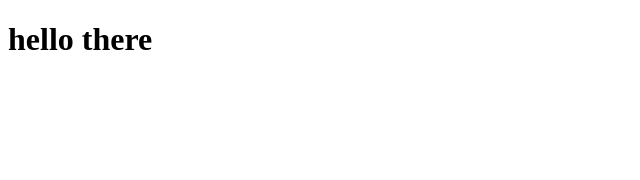
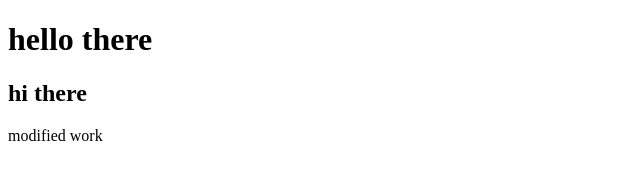
Before and after one commit to nomi-shah/node-chat, a website: page public/index.html in a window 1280 px wide. Shown: the whole page, without its empty margins (0-640 px from the left). Drawn offline with Linux system fonts and the light colour scheme.

Commit message:
changes in index

```diff
--- a/public/index.html
+++ b/public/index.html
@@ -5,6 +5,8 @@
     </head>
 <body>
         <h1> hello  there</h1>
+        <h2>hi there</h2>
+        <p>modified work </p>
 </body>
 
 
```
